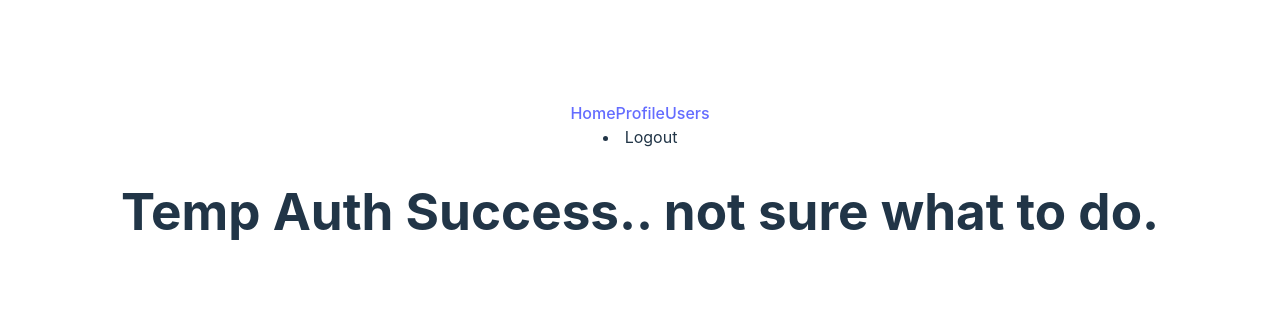
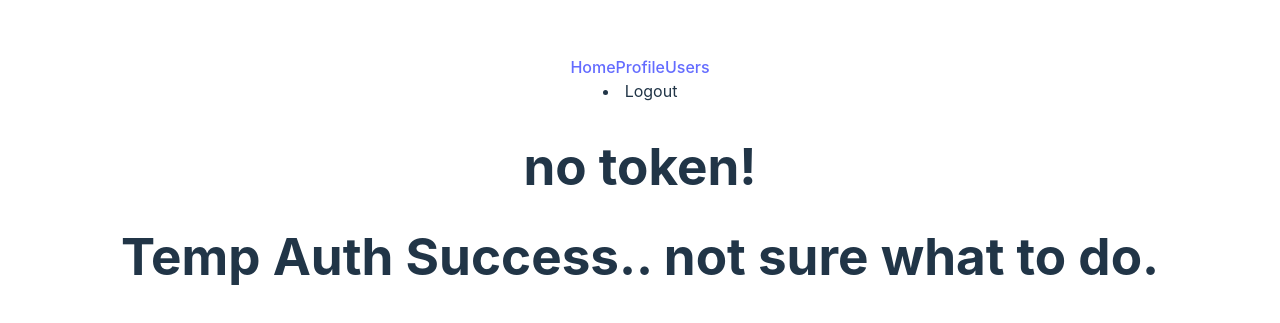
Before and after one commit to connorwarme/rop-lair, a React (Vite) app: page /auth/success in a window 1280 px wide. Shown: the part 213-536 px from the top of the page. Built offline with nearby package versions, Linux system fonts and the light colour scheme; no server answers.

Commit message:
Build simple context

```diff
--- a/src/App.jsx
+++ b/src/App.jsx
@@ -8,10 +8,13 @@ import Login from './pages/Login'
 import SignUp from './pages/SignUp'
 import Post from './pages/Post'
 import Temp from './components/Temp'
-import { useContext } from 'react'
-import { myContext } from './components/Context'
+import { useState, useContext } from 'react'
+import { myContext } from './contexts/Context'
+import { LoginContext } from './contexts/LoginContext'
 
 export default function App() {
+  const [token, setToken] = useState(null)
+
   const userObject = useContext(myContext)
   console.log(userObject)
   // how to utilize userObject?
@@ -20,8 +23,10 @@ export default function App() {
   // how to refresh token when needed?
   return (
     <>
+      <LoginContext.Provider value={{ token, setToken }}>
       <Nav />
         <div className="content">
+        { token ? <h1>I have the token!</h1> : <h1>no token!</h1>}
           <Routes>
             <Route path='/' element={ <Home /> } />
             <Route path='/auth/success' element={ <Temp /> } />
@@ -32,6 +37,7 @@ export default function App() {
             <Route />
           </Routes>
         </div>
+      </LoginContext.Provider>
     </>
   )
 }
--- a/src/components/Temp.jsx
+++ b/src/components/Temp.jsx
@@ -1,13 +1,15 @@
-import { useState, useEffect } from "react";
+import { useState, useEffect, useContext } from "react";
 import { useNavigate } from "react-router-dom";
 import axios from "axios";
 import { saveObject } from "../utility/ls";
+import { LoginContext } from "../contexts/LoginContext";
 
 // maybe this screen just shows a loading / spin wheel...then navigates to home
 
 const Temp = () => {
   // is there any need for a user state obj? 7/20
   // const [user, setUser] = useState(null)
+  const { setToken } = useContext(LoginContext)
 
   const navigate = useNavigate()
 
@@ -20,6 +22,7 @@ const Temp = () => {
       if (res.status === 200 && res.data.accessToken) {
         // should be getting user and accessToken and refreshToken
         // i guess i just need the tokens...
+        setToken(res.data.accessToken)
         saveObject(res.data.accessToken, "access")
         // navigate to home page
         // do i need to pass through any state?
--- /dev/null
+++ b/src/contexts/LoginContext.jsx
@@ -0,0 +1,3 @@
+import { createContext } from "react"
+
+export const LoginContext = createContext({})
--- a/src/main.jsx
+++ b/src/main.jsx
@@ -1,7 +1,7 @@
 import React from 'react'
 import ReactDOM from 'react-dom/client'
 import { BrowserRouter } from 'react-router-dom'
-import Context from './components/Context.jsx'
+import Context from './contexts/Context.jsx'
 import App from './App.jsx'
 import './index.css'
 
```
Also changed, not shown: src/contexts/Context.jsx (renamed from src/components/Context.jsx). Lines whose indentation alone changed are shown as unchanged.
